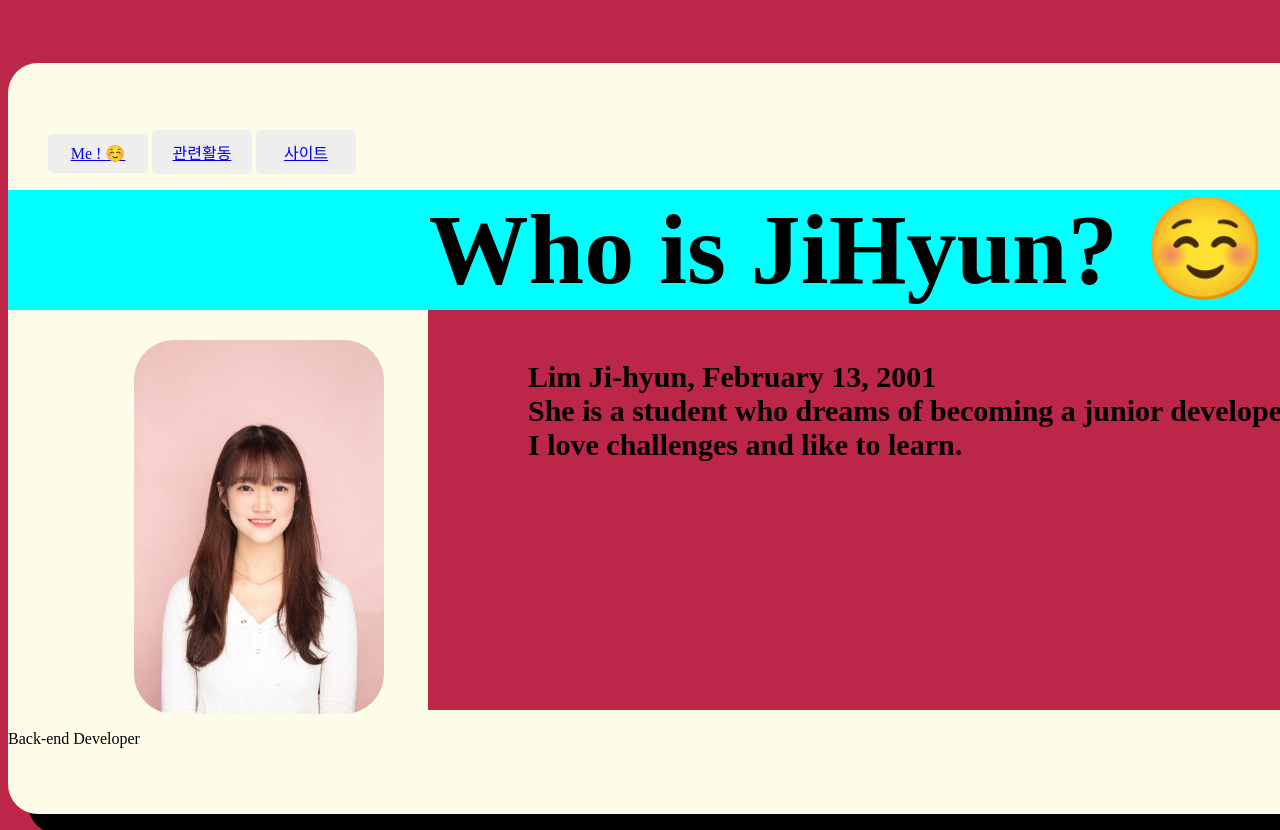
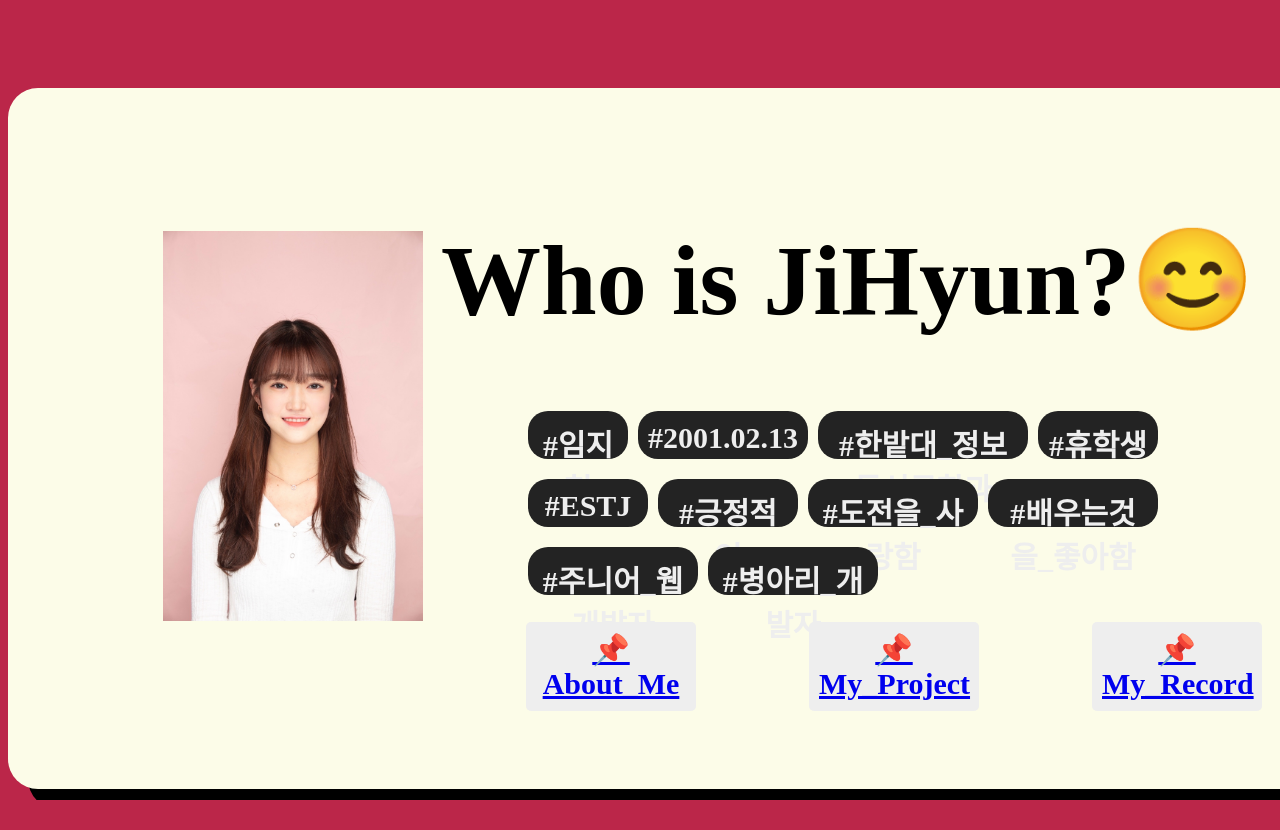
Before and after one commit to limjiihyun/HTML-CSS, a plain HTML site: page index.html in a window 1280 px wide. Shown: the top 830 px of the page. After the commit the page ends 800 px from the top, so only its background shows below. Drawn offline with nearby package versions, Linux system fonts and the light colour scheme; a web font is replaced by a local one.

Commit message:
index, start완료

```diff
--- a/css/main.css
+++ b/css/main.css
@@ -7,12 +7,12 @@
     src:url(../font/온글잎_의청수_재선체/Ownglyph_2022_UWY_Jae_Seon-Rg.ttf);
 }
 .profile{
-    width:250px;
+    width:260px;
     display: block;
-    margin-left: 30%;
+    margin-left: 40%;
     margin-right: auto;
-    margin-top: 30px;
-    border-radius: 40px 40px / 40px 40px;
+    margin-top: 10px;
+    margin-left: 37%;
 
 }
 .text{
@@ -23,6 +23,7 @@
     margin-left: 100px;
     font-weight: bold;
     float:left;
+    color: #eee;
 }
 .text1{
     font-size: 100px;
@@ -42,10 +43,10 @@
 
 .box{
     width: 1400px;
-    height: 700px;
+    height: 650px;
     background-color: #fcfce8;
     margin:auto;
-    margin-top: 5%;
+    margin-top: 7%;
 
     padding-top: 4%;
     border-radius: 30px 30px / 30px 30px;
@@ -55,16 +56,19 @@
 
 .header{
     width: 100%;
-    height: 120px;
+    height: 140px;
     background: fcfce8;
-    background-color: aqua;
+    background-color: fcfce8;
+    margin-top: 10px;
+    margin-right: 10%;
 }
 .left-menu{
     width: 30%;
     height: 400px;
-    background: fcfce8;
+    background: f1f1e6;
     display: inline-block;
     vertical-align: top;
+    margin-top: -10%;
 }
 .right{
     width: 70%;
@@ -74,26 +78,31 @@
 }
 .footer{
     width: 100%;
-    height: 100px;
+    height: 75px;
     background: fcfce8;
     clear:both;
+    vertical-align: top;
+    float: left;
+    margin-top: -4%;
 }
 .textbox1{
     width: 90%;
-    height: 400px;
+    height: 300px;
     margin-top: 0%;
-    background: #BB2649;
+    background: f1f1e6;
     font-size: 80px;
 
 }
 .navbar li{
     display: inline-block;
-    width: 80px;
+    width: 150px;
     text-align: center;
     background-color: #eee;
     padding: 10px;
     border-radius: 5px;
-    right: 3px;
+    right: 5px;
+    margin-left: 10%;
+    font-size: 30px;
 }
 .main-background{
     width: 100%;
@@ -176,3 +185,122 @@ table{
   .blink {
     animation: blink-effect 1s step-end infinite;
   }
+  .tag1{
+    display: inline-block;
+    width: 80px;
+    height: 28px;
+    text-align: center;
+    background-color: #232323;
+    padding: 10px;
+    border-radius: 20px;
+    right: 3px;
+  }
+  .tag2{
+    display: inline-block;
+    width: 150px;
+    height: 28px;
+    text-align: center;
+    background-color: #232323;
+    padding: 10px;
+    border-radius: 20px;
+    margin-left: 10px;
+}
+  .tag3{
+    display: inline-block;
+    width: 190px;
+    height: 28px;
+    text-align: center;
+    background-color: #232323;
+    padding: 10px;
+    border-radius: 20px;
+    right: 1px;
+    margin-left: 10px;
+  }
+  .tag4{
+    display: inline-block;
+    width: 100px;
+    height: 28px;
+    text-align: center;
+    background-color: #232323;
+    padding: 10px;
+    border-radius: 20px;
+    right: 1px;
+    margin-left: 10px;
+  }
+  .tag5{
+    display: inline-block;
+    width: 100px;
+    height: 28px;
+    text-align: center;
+    background-color: #232323;
+    padding: 10px;
+    border-radius: 20px;
+    right: 1px;
+    margin-left: 100px;
+    margin-top: 20px;
+  }
+  .tag6{
+    display: inline-block;
+    width: 120px;
+    height: 28px;
+    text-align: center;
+    background-color: #232323;
+    padding: 10px;
+    border-radius: 20px;
+    right: 1px;
+    margin-left: 10px;
+    margin-top: 20px;
+
+  }
+  .tag7{
+    display: inline-block;
+    width: 150px;
+    height: 28px;
+    text-align: center;
+    background-color: #232323;
+    padding: 10px;
+    border-radius: 20px;
+    right: 1px;
+    margin-left: 10px;
+    margin-top: 20px;
+  }
+  .tag8{
+    display: inline-block;
+    width: 150px;
+    height: 28px;
+    text-align: center;
+    background-color: #232323;
+    padding: 10px;
+    border-radius: 20px;
+    right: 1px;
+    margin-left: 10px;
+    margin-top: 20px;
+  }
+  .tag9{
+    display: inline-block;
+    width: 150px;
+    height: 28px;
+    text-align: center;
+    background-color: #232323;
+    padding: 10px;
+    border-radius: 20px;
+    right: 1px;
+    margin-left: 100px;
+    margin-top: 20px;
+  }
+  .tag10{
+    display: inline-block;
+    width: 150px;
+    height: 28px;
+    text-align: center;
+    background-color: #232323;
+    padding: 10px;
+    border-radius: 20px;
+    right: 1px;
+    margin-left: 10px;
+    margin-top: 20px;
+  }
+  .text5{
+    font-weight: bold;
+    font-size: 60px;
+  }
--- a/index.html
+++ b/index.html
@@ -11,20 +11,26 @@
 <body style="background: #BB2649">
 
     <div class="box">
-        <nav>
-            <ul class="navbar">
-                <li><a href="#">Me ! ☺️ </a></li>
-                <li><a href="#">관련활동</a></li>
-                <li><a href="#">사이트</a></li>
-            </ul>
-        </nav>
+        <br><br><br><br>
         <div class="container">
             <div class="header">
-                <p class="text1">Who is JiHyun? ☺️</p>
+                <p class="text1">Who is JiHyun?😊</p>
             </div>
             <div class="left-menu"><img src="smile.jpg" class="profile"><!--
-            --></div><div class="right"><div class="textbox1"><h3 class="text">Lim Ji-hyun, February 13, 2001<br>She is a student who dreams of becoming a junior developer.<br>I love challenges and like to learn.<br></h3></div></div>
-            <div class="footer"><p> Back-end Developer</p></div>
+            --></div><div class="right"><div class="textbox1"><div class="text tag1">#임지현</div>
+                <div class="text tag2">#2001.02.13</div><div class="text tag3">#한밭대_정보통신공학과</div><!--
+                     --><div class="text tag4">#휴학생</div><div class="text tag5">#ESTJ</div><div class="text tag6">#긍정적인</div><!--
+                     --><div class="text tag7">#도전을_사랑함</div><div class="text tag8">#배우는것을_좋아함</div><!--
+                     --><div class="text tag9">#주니어_웹개발자</div><div class="text tag10">#병아리_개발자</div></div>
+            <div class="footer">
+
+            <div class="navbar text5">
+                <li><a href="#">📌 About_Me</a></li>
+                <li><a href="#">📌 My_Project</a></li>
+                <li><a href="#">📌 My_Record</a></li>
+            </div>
+        </div>
+            </div>
          </div>
 
     </div>
```
